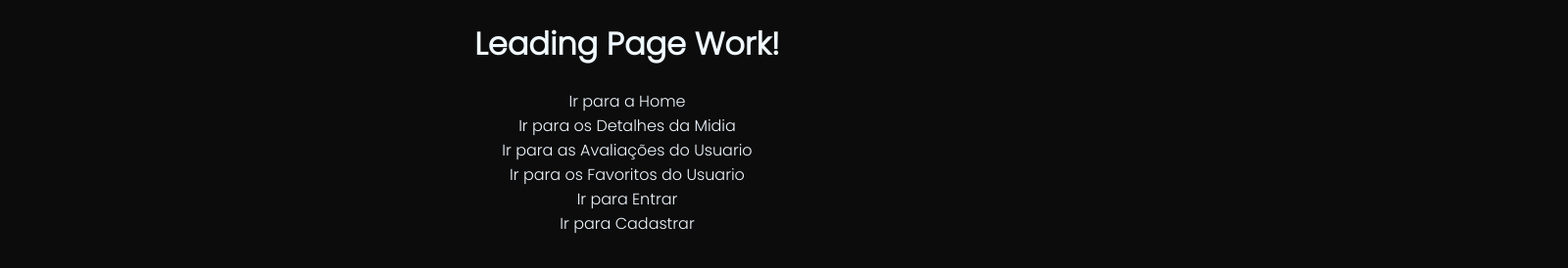
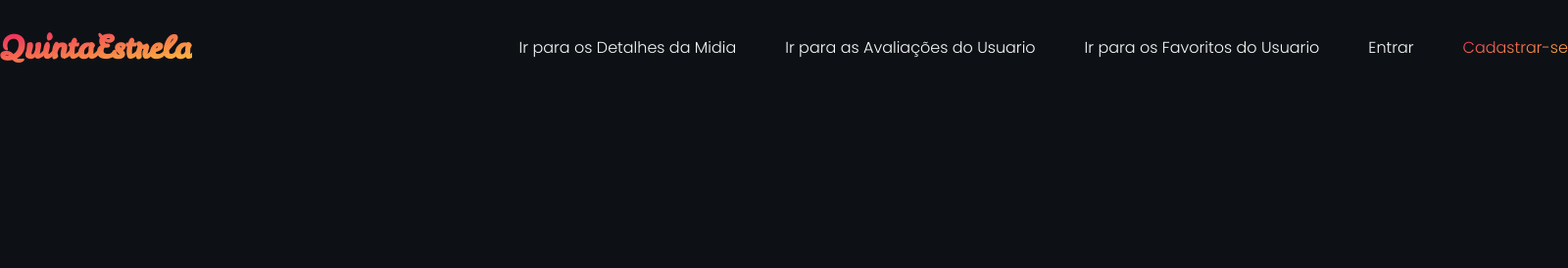
Before and after one commit to Celsogabrielf16/ProjetoFinalMC322, a plain HTML site: page index.html in a window 1280 px wide. Shown: the whole page at 98% size, 1600 px wide, since content can reach past the window. Drawn offline with Linux system fonts and the light colour scheme.

Commit message:
Criação e estilização da navbar da View LeadingPage

```diff
--- a/index.html
+++ b/index.html
@@ -5,18 +5,24 @@
     <meta name="viewport" content="width=device-width, initial-scale=1.0">
     <link rel="stylesheet" href="./style.css">
     <link rel="stylesheet" href="./src/main.css">
+    <script src="/dist/index.js"></script>
     <title>Projeto Final</title>
 </head>
 <body>
-    <h1>Leading Page Work!</h1>
-    <div class="links">
-        <a href="./src/view/home/home.html">Ir para a Home</a>
-        <a href="./src/view/detalhesMidia/detalhesMidia.html">Ir para os Detalhes da Midia</a>
-        <a href="./src/view/avaliacoesUsuario/avaliacoesUsuario.html">Ir para as Avaliações do Usuario</a>
-        <a href="./src/view/favoritosUsuario/favoritosUsuario.html">Ir para os Favoritos do Usuario</a>
-        <a href="./src/view/entrar/entrar.html">Ir para Entrar</a>
-        <a href="./src/view/cadastrar/cadastrar.html">Ir para Cadastrar</a>
-    </div>
-    <script src="/dist/index.js"></script>
+    <nav class="navbar">
+
+        <h1 class="navbar__logo">
+            <a href="/">QuintaEstrela</a>
+        </h1>
+
+        <div class="navbar__menu">
+            <a class="navbar__link" href="/src/view/detalhesMidia/detalhesMidia.html">Ir para os Detalhes da Midia</a>
+            <a class="navbar__link" href="/src/view/avaliacoesUsuarios/avaliacoesUsuarios.html">Ir para as Avaliações do Usuario</a>
+            <a class="navbar__link" href="/src/view/favoritosUsuario/favoritosUsuario.html">Ir para os Favoritos do Usuario</a>
+            <a class="navbar__link" href="/src/view/entrar/entrar.html">Entrar</a>
+            <a class="navbar__link navbar__link--gradient" href="/src/view/cadastrar/cadastrar.html">Cadastrar-se</a>
+        </div>
+
+    </nav>
 </body>
 </html>
--- /dev/null
+++ b/src/view/avaliacoesUsuarios/avaliacoesUsuarios.css
@@ -0,0 +1,12 @@
+body {
+    margin: 0;
+    padding: 0;
+    background-color: #0c0c0c;
+}
+
+h1 {
+    width: 100%;
+    text-align: center;
+    font-family: 'Poppins', 'Arial Narrow', Arial, sans-serif;
+    color: aliceblue;
+}
--- /dev/null
+++ b/src/view/avaliacoesUsuarios/avaliacoesUsuarios.ts
@@ -0,0 +1 @@
+console.log("Avaliações Usuario Works!");
--- a/src/view/cadastrar/cadastrar.css
+++ b/src/view/cadastrar/cadastrar.css
@@ -32,7 +32,7 @@ body {
 
 .navbar__link {
     text-decoration: none;
-    font-weight: 600;
+    font-weight: 500;
     font-size: 1rem;
     color: var(--light-color);
 }
--- a/src/view/entrar/entrar.css
+++ b/src/view/entrar/entrar.css
@@ -32,7 +32,7 @@ body {
 
 .navbar__link {
     text-decoration: none;
-    font-weight: 600;
+    font-weight: 500;
     font-size: 1rem;
     color: var(--light-color);
 }
--- a/style.css
+++ b/style.css
@@ -1,28 +1,46 @@
 body {
     margin: 0;
     padding: 0;
-    background-color: #0c0c0c;
+    background-color: var(--dark-color);
+    font-family: var(--font-primary);
+    overflow: hidden;
 }
 
-h1 {
-    width: 100%;
-    text-align: center;
-    font-family: 'Poppins', 'Arial Narrow', Arial, sans-serif;
-    color: aliceblue;
+.navbar {
+    width: 90%;
+    min-width: 1600px;
+    display: flex;
+    margin: 0 auto;
+    justify-content: space-between;
+    align-items: center;
 }
 
-.links {
-    display: flex;
-    flex-direction: column;
+.navbar__logo {
+    font-family: var(--font-display);
+    font-size: 2rem;
+    background-image: var(--gradient-primary);
+    background-clip: text;
+    -webkit-background-clip: text;
+    -webkit-text-fill-color: transparent;
+    color: var(--light-color);
 }
 
-a {
-    text-decoration: none;
-    text-align: center;
-    font-family: 'Poppins', 'Arial Narrow', Arial, sans-serif;
-    color: aliceblue;
+.navbar__menu {
+    display: flex;
+    gap: 50px;
 }
 
-a:hover {
-    color: #EE1C64;
+.navbar__link {
+    text-decoration: none;
+    font-weight: 500;
+    font-size: 1rem;
+    color: var(--light-color);
 }
+
+.navbar__link--gradient {
+    background-image: var(--gradient-primary);
+    background-clip: text;
+    -webkit-background-clip: text;
+    -webkit-text-fill-color: transparent;
+    color: var(--light-color);
+}
```
Also changed, not shown: src/view/avaliacoesUsuarios/avaliacoesUsuarios.html (added, +13 -0 lines).
